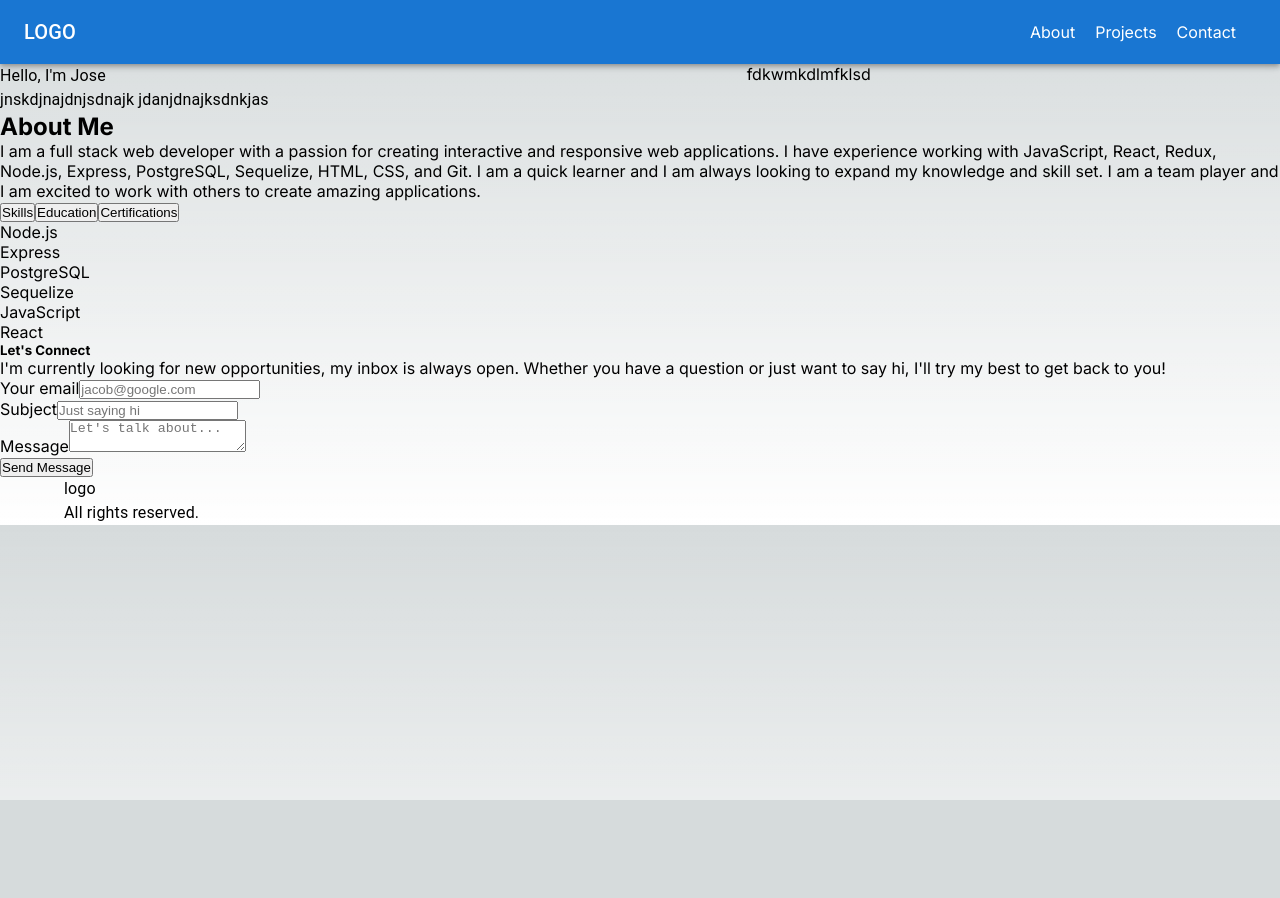
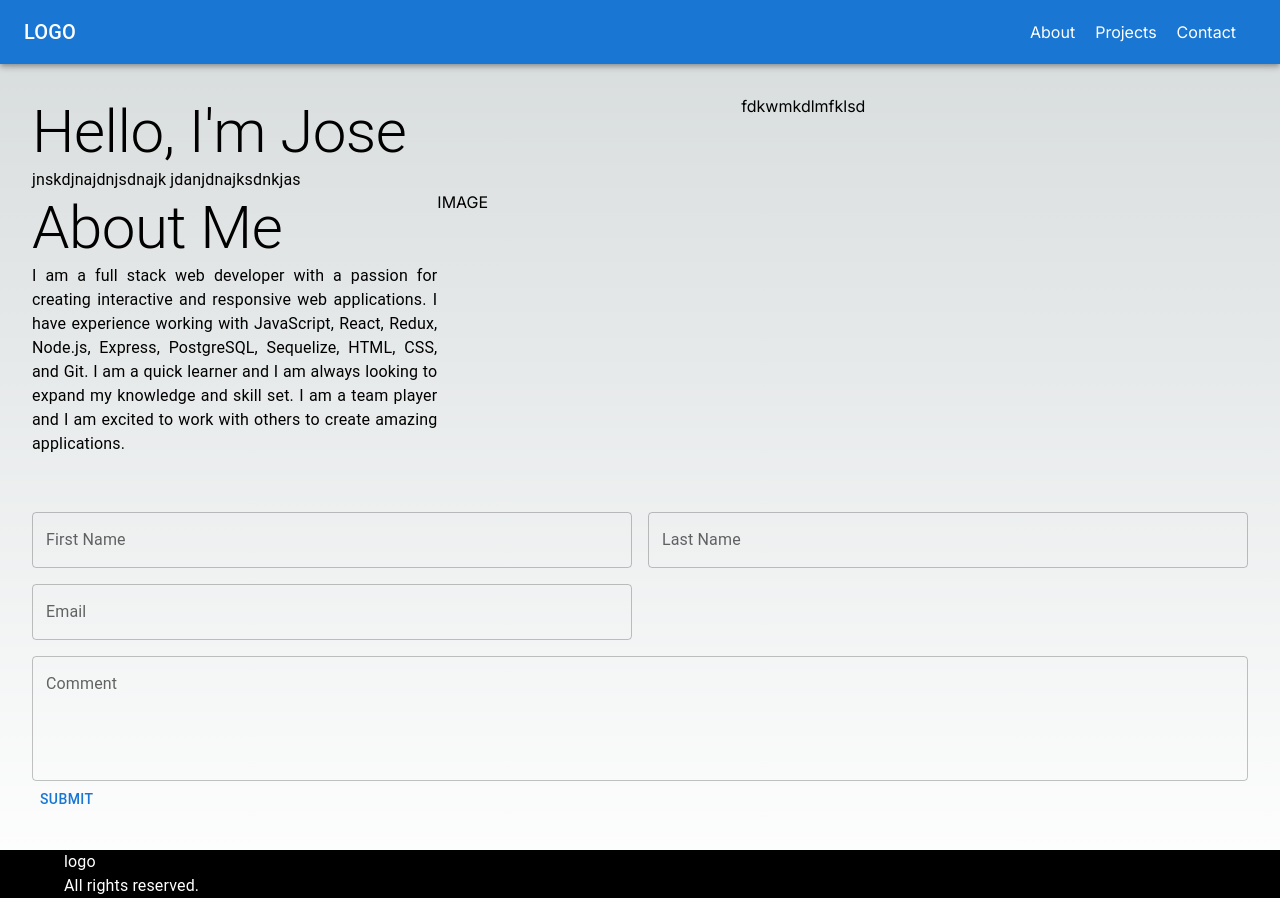
Before and after one commit to jose-guerrerog/portfolio, a Next.js app: page / in a window 1280 px wide. Before the commit the page ends 800 px from the top, so only its background shows below. Built offline with nearby package versions, Linux system fonts and the light colour scheme.

Commit message:
improvements

```diff
--- a/src/app/components/AboutSection.tsx
+++ b/src/app/components/AboutSection.tsx
@@ -2,6 +2,7 @@
 import React, { useTransition, useState } from "react";
 import Image from "next/image";
 import TabButton from "./TabButton";
+import { Box, Grid, Typography } from '@mui/material'
 
 const TAB_DATA = [
   {
@@ -51,9 +52,27 @@ const AboutSection = () => {
   };
 
   return (
-    <section className="text-white" id="about">
-      <div className="md:grid md:grid-cols-2 gap-8 items-center py-8 px-4 xl:gap-16 sm:py-24 xl:px-16">
-        {/* <Image src="/images/about-image.png" width={500} height={500} /> */}
+    <Box component="section" id="about">
+      <Grid container>
+        <Grid xs={12} sm={4} item>
+          <Typography variant="h2">
+            About Me
+          </Typography>
+          <Typography variant="body1" textAlign="justify">
+          I am a full stack web developer with a passion for creating
+            interactive and responsive web applications. I have experience
+            working with JavaScript, React, Redux, Node.js, Express, PostgreSQL,
+            Sequelize, HTML, CSS, and Git. I am a quick learner and I am always
+            looking to expand my knowledge and skill set. I am a team player and
+            I am excited to work with others to create amazing applications.
+          </Typography>
+        </Grid>
+        <Grid xs={12} sm={8} item>
+       IMAGE
+        </Grid>
+      </Grid>
+      {/* <div className="md:grid md:grid-cols-2 gap-8 items-center py-8 px-4 xl:gap-16 sm:py-24 xl:px-16">
+        <Image src="/images/about-image.png" width={500} height={500} />
         <div className="mt-4 md:mt-0 text-left flex flex-col h-full">
           <h2 className="text-4xl font-bold text-white mb-4">About Me</h2>
           <p className="text-base lg:text-lg">
@@ -91,8 +110,8 @@ const AboutSection = () => {
             {TAB_DATA.find((t) => t.id === tab)?.content}
           </div>
         </div>
-      </div>
-    </section>
+      </div> */}
+    </Box>
   );
 };
 
--- a/src/app/components/EmailSection.tsx
+++ b/src/app/components/EmailSection.tsx
@@ -4,129 +4,92 @@ import React, { useState } from "react";
 // import LinkedinIcon from "../../../public/linkedin-icon.svg";
 import Link from "next/link";
 import Image from "next/image";
+import { Box, TextField, Button, Grid } from "@mui/material";
 
 const EmailSection = () => {
   const [emailSubmitted, setEmailSubmitted] = useState(false);
 
   const handleSubmit = async (e: any) => {
-    e.preventDefault();
-    const data = {
-      email: e.target.email.value,
-      subject: e.target.subject.value,
-      message: e.target.message.value,
-    };
-    const JSONdata = JSON.stringify(data);
-    const endpoint = "/api/send";
+    e.preventDefault()
+    // e.preventDefault();
 
-    // Form the request for sending data to the server.
-    const options = {
-      // The method is POST because we are sending data.
-      method: "POST",
-      // Tell the server we're sending JSON.
-      headers: {
-        "Content-Type": "application/json",
-      },
-      // Body of the request is the JSON data we created above.
-      body: JSONdata,
-    };
+    // const data = {
+    //   email: e.target.email.value,
+    //   subject: e.target.subject.value,
+    //   message: e.target.message.value,
+    // };
+    // const JSONdata = JSON.stringify(data);
+    // const endpoint = "/api/send";
 
-    const response = await fetch(endpoint, options);
-    const resData = await response.json();
+    // // Form the request for sending data to the server.
+    // const options = {
+    //   // The method is POST because we are sending data.
+    //   method: "POST",
+    //   // Tell the server we're sending JSON.
+    //   headers: {
+    //     "Content-Type": "application/json",
+    //   },
+    //   // Body of the request is the JSON data we created above.
+    //   body: JSONdata,
+    // };
 
-    if (response.status === 200) {
-      console.log("Message sent.");
-      setEmailSubmitted(true);
-    }
+    // const response = await fetch(endpoint, options);
+    // const resData = await response.json();
+
+    // if (response.status === 200) {
+    //   console.log("Message sent.");
+    //   setEmailSubmitted(true);
+    // }
   };
 
   return (
-    <section
-      id="contact"
-      className="grid md:grid-cols-2 my-12 md:my-12 py-24 gap-4 relative"
-    >
-      <div className="bg-[radial-gradient(ellipse_at_center,_var(--tw-gradient-stops))] from-primary-900 to-transparent rounded-full h-80 w-80 z-0 blur-lg absolute top-3/4 -left-4 transform -translate-x-1/2 -translate-1/2"></div>
-      <div className="z-10">
-        <h5 className="text-xl font-bold text-white my-2">
-          Let&apos;s Connect
-        </h5>
-        <p className="text-[#ADB7BE] mb-4 max-w-md">
-          {" "}
-          I&apos;m currently looking for new opportunities, my inbox is always
-          open. Whether you have a question or just want to say hi, I&apos;ll
-          try my best to get back to you!
-        </p>
-        {/* <div className="socials flex flex-row gap-2">
-          <Link href="github.com">
-            <Image src={GithubIcon} alt="Github Icon" />
-          </Link>
-          <Link href="linkedin.com">
-            <Image src={LinkedinIcon} alt="Linkedin Icon" />
-          </Link>
-        </div> */}
-      </div>
-      <div>
-        {emailSubmitted ? (
-          <p className="text-green-500 text-sm mt-2">
-            Email sent successfully!
-          </p>
-        ) : (
-          <form className="flex flex-col" onSubmit={handleSubmit}>
-            <div className="mb-6">
-              <label
-                htmlFor="email"
-                className="text-white block mb-2 text-sm font-medium"
-              >
-                Your email
-              </label>
-              <input
-                name="email"
-                type="email"
-                id="email"
-                required
-                className="bg-[#18191E] border border-[#33353F] placeholder-[#9CA2A9] text-gray-100 text-sm rounded-lg block w-full p-2.5"
-                placeholder="jacob@google.com"
-              />
-            </div>
-            <div className="mb-6">
-              <label
-                htmlFor="subject"
-                className="text-white block text-sm mb-2 font-medium"
-              >
-                Subject
-              </label>
-              <input
-                name="subject"
-                type="text"
-                id="subject"
-                required
-                className="bg-[#18191E] border border-[#33353F] placeholder-[#9CA2A9] text-gray-100 text-sm rounded-lg block w-full p-2.5"
-                placeholder="Just saying hi"
-              />
-            </div>
-            <div className="mb-6">
-              <label
-                htmlFor="message"
-                className="text-white block text-sm mb-2 font-medium"
-              >
-                Message
-              </label>
-              <textarea
-                name="message"
-                id="message"
-                className="bg-[#18191E] border border-[#33353F] placeholder-[#9CA2A9] text-gray-100 text-sm rounded-lg block w-full p-2.5"
-                placeholder="Let's talk about..."
-              />
-            </div>
-            <button
-              type="submit"
-              className="bg-primary-500 hover:bg-primary-600 text-white font-medium py-2.5 px-5 rounded-lg w-full"
-            >
-              Send Message
-            </button>
-          </form>
-        )}
-      </div>
-    </section>
+    <Box component="section" id="contact">
+      <Box component="form" onSubmit={handleSubmit}>
+        <Grid container spacing={2} mt={5}>
+          <Grid item xs={12} sm={6}>
+            <TextField
+              id="outlined-basic"
+              variant="outlined"
+              name="firstName"
+              label="First Name"
+              fullWidth
+            />
+          </Grid>
+
+          <Grid item xs={12} sm={6}>
+            <TextField
+              id="outlined-basic"
+              variant="outlined"
+              name="lastName"
+              label="Last Name"
+              fullWidth
+            />
+          </Grid>
+
+          <Grid item xs={12} sm={6}>
+            <TextField
+              id="outlined-basic"
+              variant="outlined"
+              name="email"
+              label="Email"
+              fullWidth
+            />
+          </Grid>
+
+          <Grid item xs={12}>
+            <TextField
+              multiline
+              rows={4}
+              name="comment"
+              label="Comment"
+              fullWidth
+              variant="outlined"
+            />
+          </Grid>
+        </Grid>
+        <Button type="submit">Submit</Button>
+      </Box>
+    </Box>
   );
 };
 
--- a/src/app/components/Footer.tsx
+++ b/src/app/components/Footer.tsx
@@ -3,12 +3,17 @@ import React from "react";
 
 const Footer = () => {
   return (
-    <Box component="footer">
+    <Box
+      component="footer"
+      sx={{
+        backgroundColor: "#000",
+        color: '#FFF',
+      }}
+    >
       <Container>
-        <Typography>logo</Typography>
-        <Typography>All rights reserved.</Typography>
+        <Typography color="#FFF">logo</Typography>
+        <Typography color="#FFF">All rights reserved.</Typography>
       </Container>
-
     </Box>
   );
 };
--- a/src/app/components/HeroSection.tsx
+++ b/src/app/components/HeroSection.tsx
@@ -5,15 +5,15 @@ const HeroSection = () => {
   return (
     <Box component='section'>
       <Grid container>
-        <Grid xs={1} lg={7} item>
-          <Typography>
+        <Grid xs={12} sm={7} item>
+          <Typography variant="h2">
             Hello, I'm Jose
           </Typography>
           <Typography>
             jnskdjnajdnjsdnajk jdanjdnajksdnkjas
           </Typography>
         </Grid>
-        <Grid xs={1} lg={5} item>
+        <Grid xs={12} sm={5} item>
           fdkwmkdlmfklsd
         </Grid>
       </Grid>
--- a/src/app/page.tsx
+++ b/src/app/page.tsx
@@ -9,7 +9,7 @@ export default function Home() {
   return (
     <>
       <Navbar />
-      <Box>
+      <Box sx={{ margin: 4 }}>
         <HeroSection />
         <AboutSection />
         <EmailSection />
```
